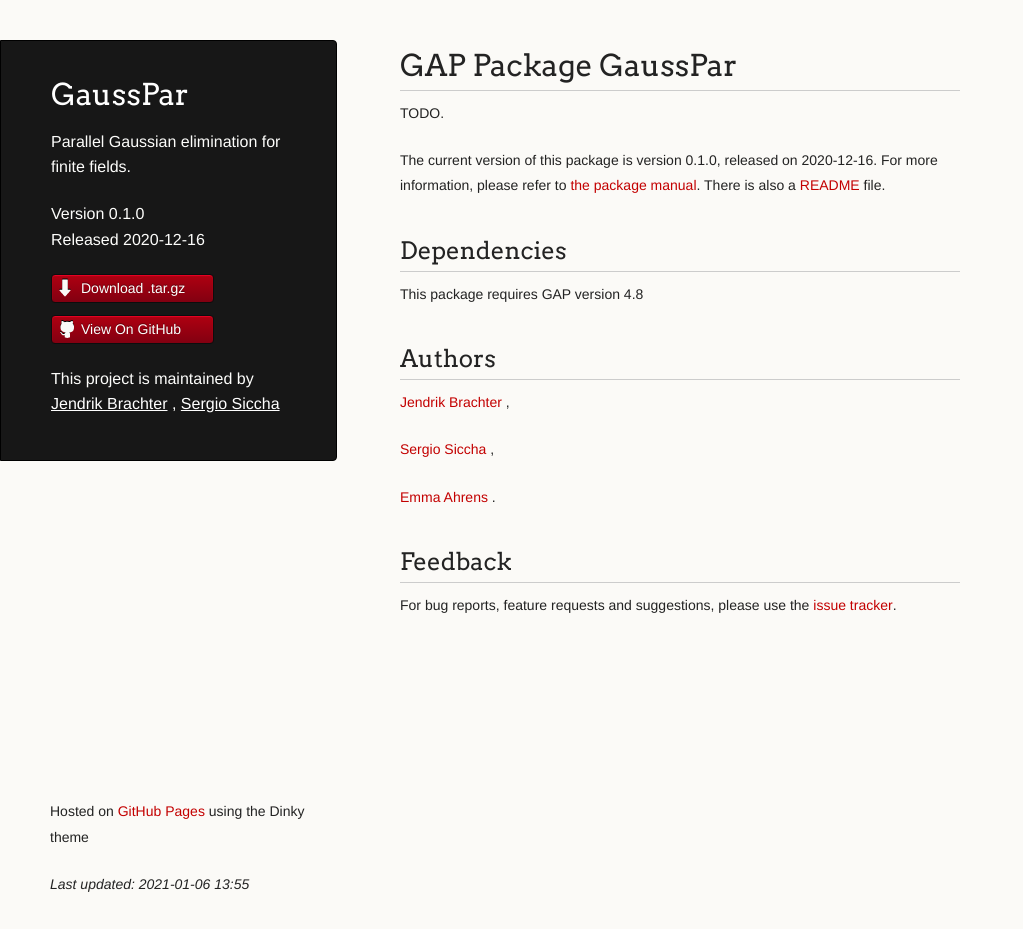
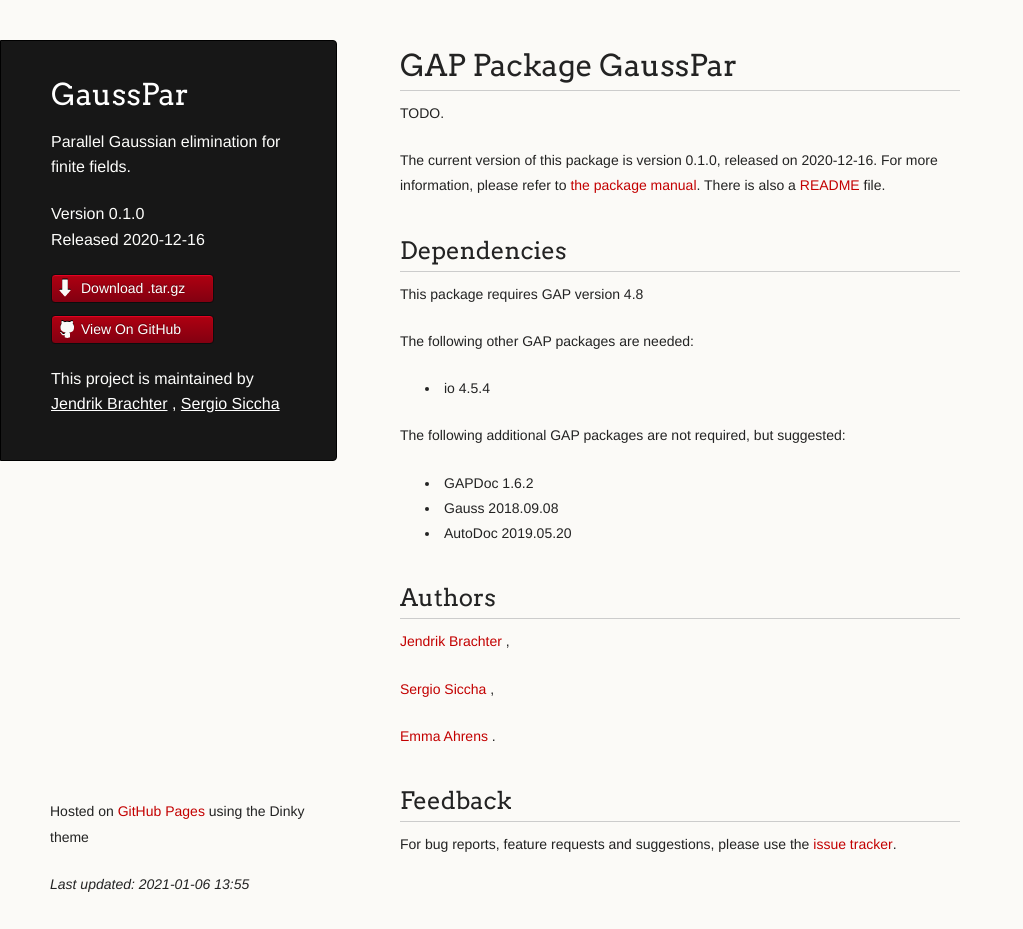
Before and after one commit to lbfm-rwth/GaussParallel, a Jekyll site: the page built from index.md, in a window 1280 px wide and 929 px high. Shown: the whole window, without its empty margins (0-1023 px from the left). Built offline with Jekyll 4.4.1, drawn with Linux system fonts in a browser that asks for light colours; our own code applies the rules of GitHub Pages for plain Markdown files.

Commit message:
Add dependencies

```diff
--- a/_data/package.yml
+++ b/_data/package.yml
@@ -20,6 +20,18 @@ maintainers:
 
 GAP: "4.8"
 
+needed-pkgs:
+    - name: "io"
+      version: "4.5.4"
+
+suggested-pkgs:
+    - name: "GAPDoc"
+      version: "1.6.2"
+    - name: "Gauss"
+      version: "2018.09.08"
+    - name: "AutoDoc"
+      version: "2019.05.20"
+
 www: https://github.com/lbfm-rwth/GaussPar/
 readme: README.md
 packageinfo: https://github.com/lbfm-rwth/GaussPar/
```
